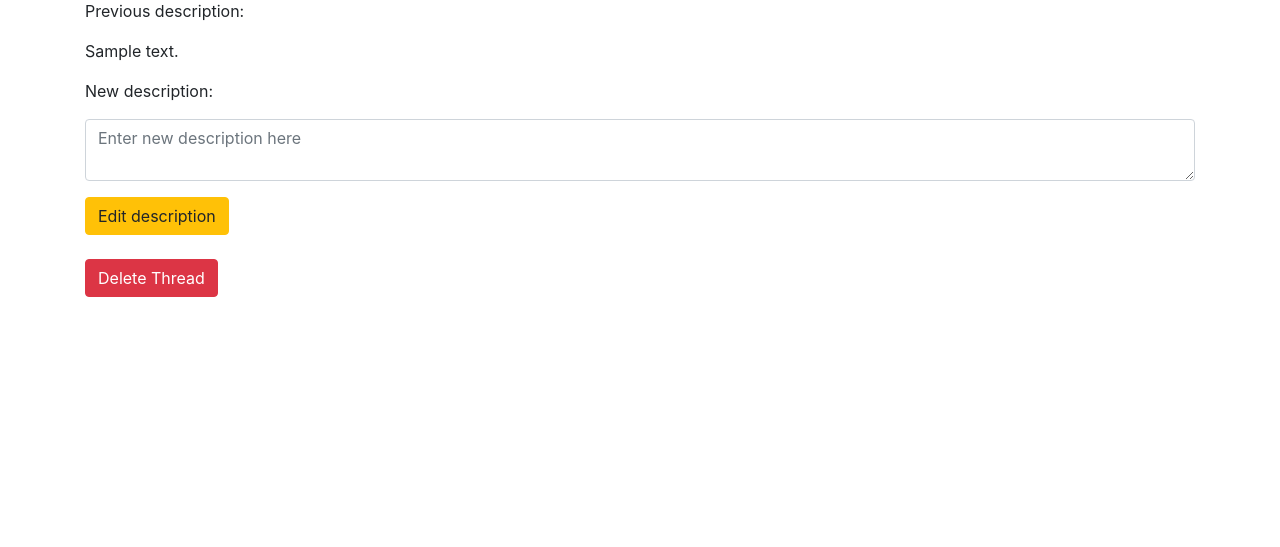
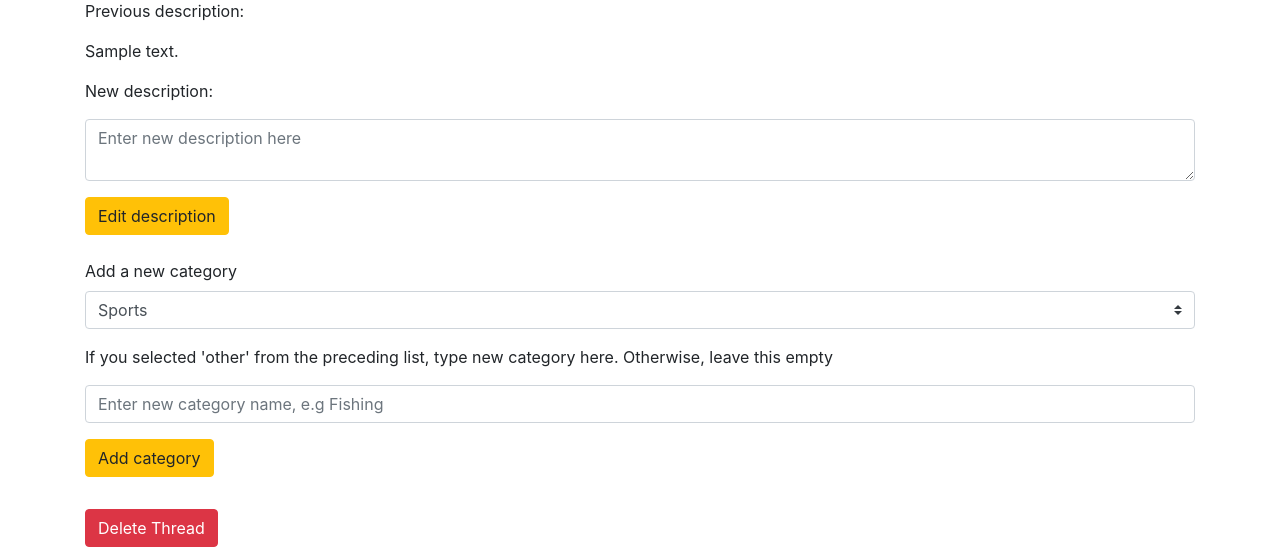
Before and after one commit to lehtoneo/keskustelufoorumi, a Flask app: page /threads/edit/1 in a window 1280 px wide. Shown: the part 253-800 px from the top of the page. Run offline with Flask 2, Linux system fonts and the light colour scheme; a user stored in the database is signed in; data comes from the database, SQL or seed files in the repository; tables that the repository leaves empty hold one stand-in row (values such as "Sample post"); some libraries are stand-ins or nearby versions.

Commit message:
deletion of own sql statements and implementing them with sqlalchemy

```diff
--- a/application/auth/models.py
+++ b/application/auth/models.py
@@ -15,7 +15,7 @@ class User(db.Model):
     password = db.Column(db.String(144), nullable=False)
 
     threads = db.relationship("Thread", backref="user")
-
+    comments = db.relationship("Comment", backref="user")
     def __init__(self, name, username, password):
         self.name = name
         self.username = username
--- a/application/auth/views.py
+++ b/application/auth/views.py
@@ -34,8 +34,8 @@ def auth_registration():
     test = User.query.filter_by(username=form.username.data).first()
 
     if test:
-        return render_template("auth/registrationform.html", form = form,
-                               takenError = "Username is taken")
+        form.username.errors.append('Username is taken')
+        return render_template("auth/registrationform.html", form = form)
 
     user = User(' ', form.username.data, form.password.data)
 
--- a/application/categories/forms.py
+++ b/application/categories/forms.py
@@ -10,8 +10,8 @@ def CategoryForm(requestform, other):
         class Meta:
             csrf = False
     setattr(TempForm, 'categories', SelectField(u'Select Category', choices=Category.findChoices(other)))
-    if(requestform == None):
+
+    if requestform is None:
         return TempForm()
 
-
     return TempForm(requestform)
--- a/application/categories/models.py
+++ b/application/categories/models.py
@@ -1,9 +1,13 @@
 from application import db
 from sqlalchemy.sql import text
 
+from sqlalchemy.orm import relationship
+
 class Category(db.Model):
+    __tablename__ = 'category'
     id = db.Column(db.Integer, primary_key=True)
     name = db.Column(db.String(20), nullable=False)
+    threads = relationship("Thread_Category", back_populates="category")
 
     def __init__(self, name):
         self.name = name
@@ -23,7 +27,7 @@ class Category(db.Model):
     @staticmethod
     def most_common_categories():
         stmt = text('SELECT name, COUNT(category.id) AS count FROM category'
-                     ' INNER JOIN Thread__Category ON (category.id == Thread__Category.category_id)'
+                     ' INNER JOIN Thread_Category ON (category.id == Thread_Category.category_id)'
                      ' GROUP BY category.id'
                      ' ORDER BY count DESC')
         res = db.engine.execute(stmt)
--- a/application/templates/auth/registrationform.html
+++ b/application/templates/auth/registrationform.html
@@ -11,6 +11,7 @@
       {% for error in form.username.errors %}
       <li>{{ error }}</li>
       {% endfor %}
+
     </ul>
   </div>
 
--- a/application/templates/layout.html
+++ b/application/templates/layout.html
@@ -27,7 +27,7 @@
       </li>
 
       <li class="nav-item active">
-        <a class="nav-link" href="{{ url_for('threads_form') }}">Add a new thread</a>
+        <a class="nav-link" href="{{ url_for('threads_new') }}">Add a new thread</a>
       </li>
       {% endif %}
       <div class="form-inline mt-2 mt-md-0">
--- a/application/templates/threads/edit.html
+++ b/application/templates/threads/edit.html
@@ -39,13 +39,33 @@
       </div>
       <button type="submit" class="btn btn-warning mb-2">Edit description</button>
       </div>
+    </form>
 
+    <form method="POST" action="{{ url_for('threads_add_new_category', thread_id=thread.id)}}">
+      <div class="form-group">
+        <label>Add a new category</label>
+        {{ categoryform.categories(class="custom-select") }}
+      </div>
+
+      <div class="form-group">
+        <label>{{ categoryform.othercategory.label }} </label>
+        {{ categoryform.othercategory(class="form-control", placeholder="Enter new category name, e.g Fishing")}}
+        <div class="invalid-feedback d-block">
+          <ul>
+            {% for error in categoryform.othercategory.errors %}
+            <li>{{ error }}</li>
+            {% endfor %}
+          </ul>
+        </div>
+      </div>
+      <button type="submit" class="btn btn-warning mb-2">Add category</button>
     </form>
 
 
 
+  <div>
 
-  <div>
+    <br>
   <form method="POST" action="{{ url_for('threads_delete', thread_id=thread.id) }}">
 
     <button type="submit" class="btn btn-danger">Delete Thread</button>
--- a/application/templates/threads/new.html
+++ b/application/templates/threads/new.html
@@ -1,6 +1,8 @@
 {% extends "layout.html" %}
 
 {% block content %}
+<h2>Start a new thread</h2>
+<br>
 <form method="POST" action="{{ url_for('threads_create') }}">
   <div class="form-group">
 
--- a/application/threads/views.py
+++ b/application/threads/views.py
@@ -15,7 +15,8 @@ from application.threads.forms import EditThreadTitleForm, EditThreadDescription
 @app.route("/threads", methods=["GET"])
 def threads_index():
     categoryform = CategoryForm(None, False)
-    return render_template("threads/list.html", threads = Thread.connect_threads_and_categories(None), categoryform = categoryform)
+
+    return render_template("threads/list.html", threads = Thread.query.all(), categoryform = categoryform)
 
 @app.route("/threads/category", methods=["POST"])
 def threads_with_category():
@@ -26,7 +27,13 @@ def threads_with_category():
 
 @app.route("/threads/<category_id>", methods=["GET"])
 def open_threads_with_category(category_id):
-    return render_template("threads/list.html", threads = Thread.connect_threads_and_categories(category_id), categoryform = CategoryForm(None, False))
+
+    help = Category.query.get(category_id).threads
+    threads = []
+    for thread_category in help:
+        threads.append(thread_category.thread)
+
+    return render_template("threads/list.html", threads = threads, categoryform = CategoryForm(None, False))
 
 @app.route("/threads/read/<thread_id>", methods=["POST"])
 @login_required
@@ -35,9 +42,9 @@ def threads_comment(thread_id):
 
     if not form.validate():
         thread = Thread.query.get(thread_id)
-        comments = Comment.connect_users_and_comments(thread_id)
-        user = User.query.get(thread.user_id)
-        return render_template("threads/showthread.html", form = form, comments = comments, thread = thread, user = user)
+        comments = thread.comments
+
+        return render_template("threads/showthread.html", form = form, comments = comments, thread = thread, user = thread.user)
 
     comment = Comment(form.comment.data)
     comment.thread_id = thread_id
@@ -50,9 +57,8 @@ def threads_comment(thread_id):
 @app.route("/threads/read/<thread_id>", methods=["GET"])
 def threads_open(thread_id):
     thread = Thread.query.get(thread_id)
-    comments = Comment.connect_users_and_comments(thread_id)
 
-
+    comments = thread.comments
 
     return render_template("threads/showthread.html", form = CommentForm(), comments = comments, thread = thread, user = thread.user)
 
@@ -62,14 +68,18 @@ def threads_openedit(thread_id):
     thread = Thread.query.get(thread_id)
     if(thread.user_id != current_user.id):
         return threads_openmythreads()
-    return render_template("threads/edit.html", thread = thread, titleform = EditThreadTitleForm(), descform = EditThreadDescriptionForm())
+    return render_template("threads/edit.html", thread = thread, titleform = EditThreadTitleForm(), descform = EditThreadDescriptionForm(), categoryform = CategoryForm(None, True))
 
 @app.route("/threads/edit/<thread_id>/conf_title", methods=["POST"])
 @login_required
 def threads_confirm_title_edit(thread_id):
     thread = Thread.query.get(thread_id)
+
+    if(thread.user_id != current_user.id):
+        return threads_openmythreads()
+
     titleform = EditThreadTitleForm(request.form)
-    print(titleform.validate())
+
     if not titleform.validate():
 
         return render_template("threads/edit.html", thread = thread, titleform = titleform, descform = EditThreadDescriptionForm())
@@ -86,10 +96,12 @@ def threads_confirm_title_edit(thread_id):
 @login_required
 def threads_confirm_description_edit(thread_id):
     thread = Thread.query.get(thread_id)
+    if(thread.user_id != current_user.id):
+        return threads_openmythreads()
     descform = EditThreadDescriptionForm(request.form)
     if not descform.validate():
 
-        return render_template("threads/edit.html", thread = thread, titleform = EditThreadTitleForm, descform = descform)
+        return render_template("threads/edit.html", thread = thread, titleform = EditThreadTitleForm(), descform = descform)
 
 
 
@@ -99,11 +111,50 @@ def threads_confirm_description_edit(thread_id):
 
     return threads_open(thread_id)
 
+@app.route("/threads/edit/<thread_id>/addcategory", methods=["POST"])
+@login_required
+def threads_add_new_category(thread_id):
+    categoryform = CategoryForm(request.form, True)
+    thread = Thread.query.get(thread_id)
+
+    if categoryform.categories.data == 'other':
+
+        if not categoryform.validate():
+            return render_template("threads/edit.html", threadform = EditThreadTitleForm(), descform = EditThreadDescriptionForm(),categoryform = categoryform)
+
+
+        category = Category.query.filter_by(name=categoryform.othercategory.data).first()
+
+        if category:
+            categoryform.othercategory.errors.append('Category is already on the list, please select it from there')
+            return render_template("threads/edit.html", threadform = EditThreadTitleForm(), descform = EditThreadDescriptionForm(),categoryform = categoryform)
+
+        newcategory = Category(categoryform.othercategory.data)
+
+        db.session().add(newcategory)
+        db.session().commit()
+        thread_category = Thread_Category(thread.id, newcategory.id)
+        db.session().add(thread_category)
+        db.session().commit()
+
+        return redirect(url_for("threads_index"))
+
+
+
+
+
+    thread_category = Thread_Category(thread.id, int(categoryform.categories.data))
+    db.session().add(thread_category)
+    db.session().commit()
+
+    return redirect(url_for("threads_index"))
 
 @app.route("/threads/edit/<thread_id>/delete", methods=["POST"])
 @login_required
 def threads_delete(thread_id):
-
+    thread = Thread.query.get(thread_id)
+    if(thread.user_id != current_user.id):
+        return threads_openmythreads()
     Comment.query.filter_by(thread_id=thread_id).delete()
     Thread_Category.query.filter_by(thread_id=thread_id).delete()
     Thread.query.filter_by(id=thread_id).delete()
@@ -113,15 +164,19 @@ def threads_delete(thread_id):
 @app.route("/threads/deletecomment/<comment_id>", methods=["POST"])
 @login_required
 def comment_delete(comment_id):
+    comment = Comment.query.get(comment_id)
+    threadid = comment.thread_id
+
     Comment.query.filter_by(id=comment_id).delete()
     db.session().commit()
-    return redirect(url_for('threads_index'))
+
+    return threads_open(threadid)
 
 
 
-@app.route("/threads/new")
+@app.route("/threads/new", methods=["GET"])
 @login_required
-def threads_form():
+def threads_new():
     categoryform = CategoryForm(None, True)
     return render_template("threads/new.html", threadform = NewThreadForm(), categoryform = categoryform)
 
@@ -132,7 +187,6 @@ def threads_form():
 def threads_create():
     threadform = NewThreadForm(request.form)
     categoryform = CategoryForm(request.form, True)
-
 
 
     if not threadform.validate():
@@ -147,6 +201,11 @@ def threads_create():
             return render_template("threads/new.html", threadform = threadform, categoryform = categoryform)
 
 
+        category = Category.query.filter_by(name=categoryform.othercategory.data).first()
+
+        if category:
+            categoryform.othercategory.errors.append('Category is already on the list, please select it from there')
+            return render_template("threads/new.html", threadform = threadform, categoryform = categoryform)
 
         newcategory = Category(categoryform.othercategory.data)
 
```
Also changed, not shown: application/comments/models.py (+0 -17 lines), application/templates/threads/list.html (+5 -3 lines), application/threads/models.py (+9 -31 lines), documentation/kayttajatarinat.md (+1 -1 lines), application/threads/forms.py (line endings or trailing spaces).
